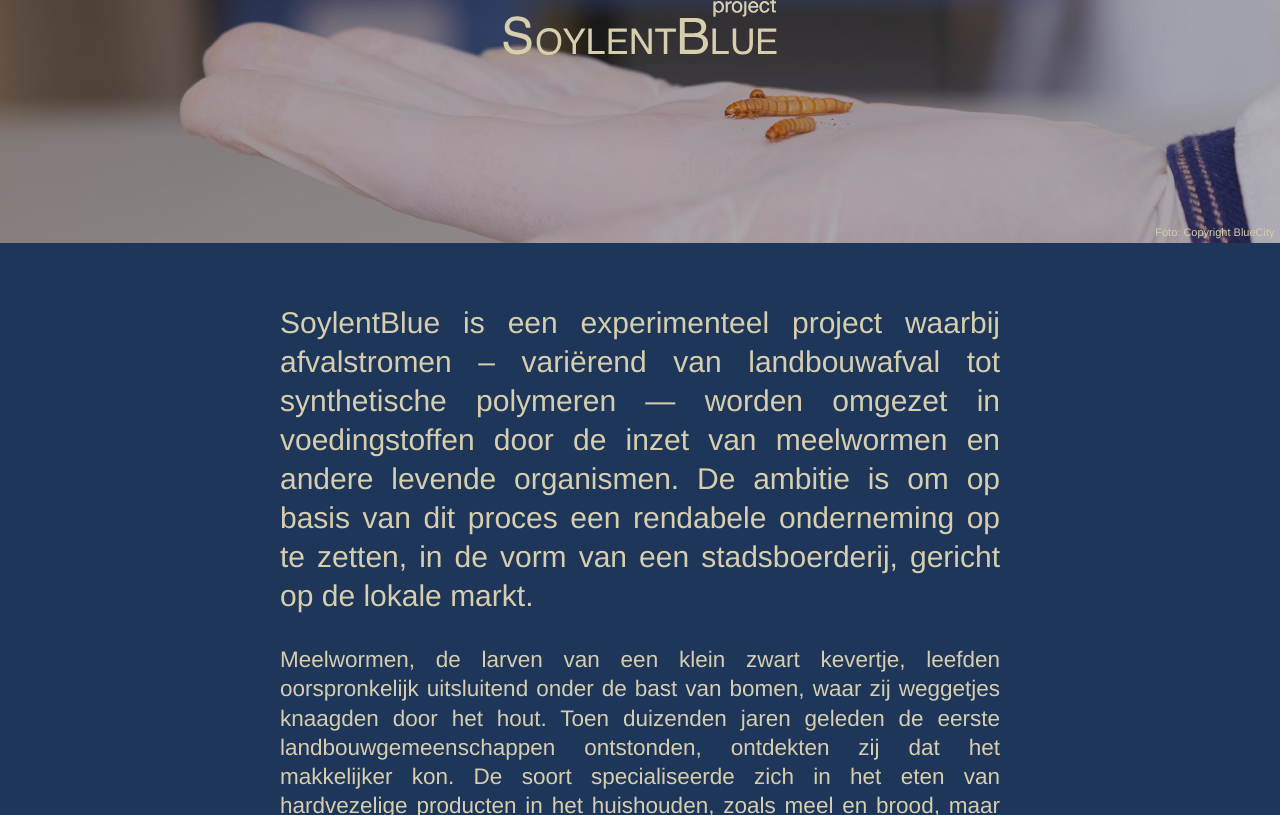
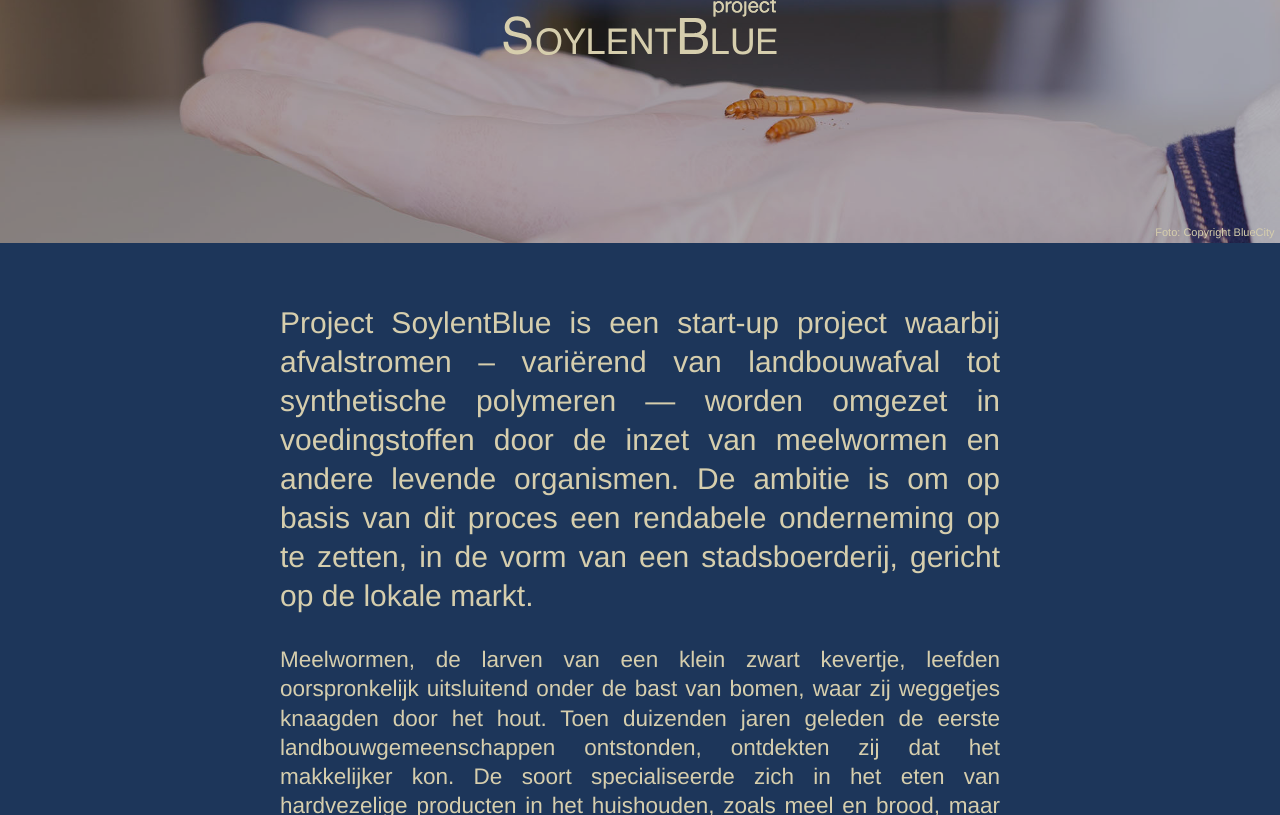
Before and after one commit to WillemFlinterman/soylentblue, a plain HTML site: page index.html in a window 1280 px wide. Shown: the part 397-1212 px from the top of the page. Drawn offline with Linux system fonts and the light colour scheme.

Commit message:
Update index.html

```diff
--- a/index.html
+++ b/index.html
@@ -21,7 +21,7 @@
 
         <div id="meer">
 
-            <p>SoylentBlue is een experimenteel project
+            <p>Project SoylentBlue is een start-up project
                 waarbij afvalstromen – variërend van landbouwafval tot synthetische polymeren — worden omgezet in
                 voedingstoffen door de inzet van meelwormen en andere levende organismen. De ambitie is om op basis van dit proces
                 een rendabele onderneming op te zetten, in de vorm van een stadsboerderij, gericht op de lokale markt.</p>
```
